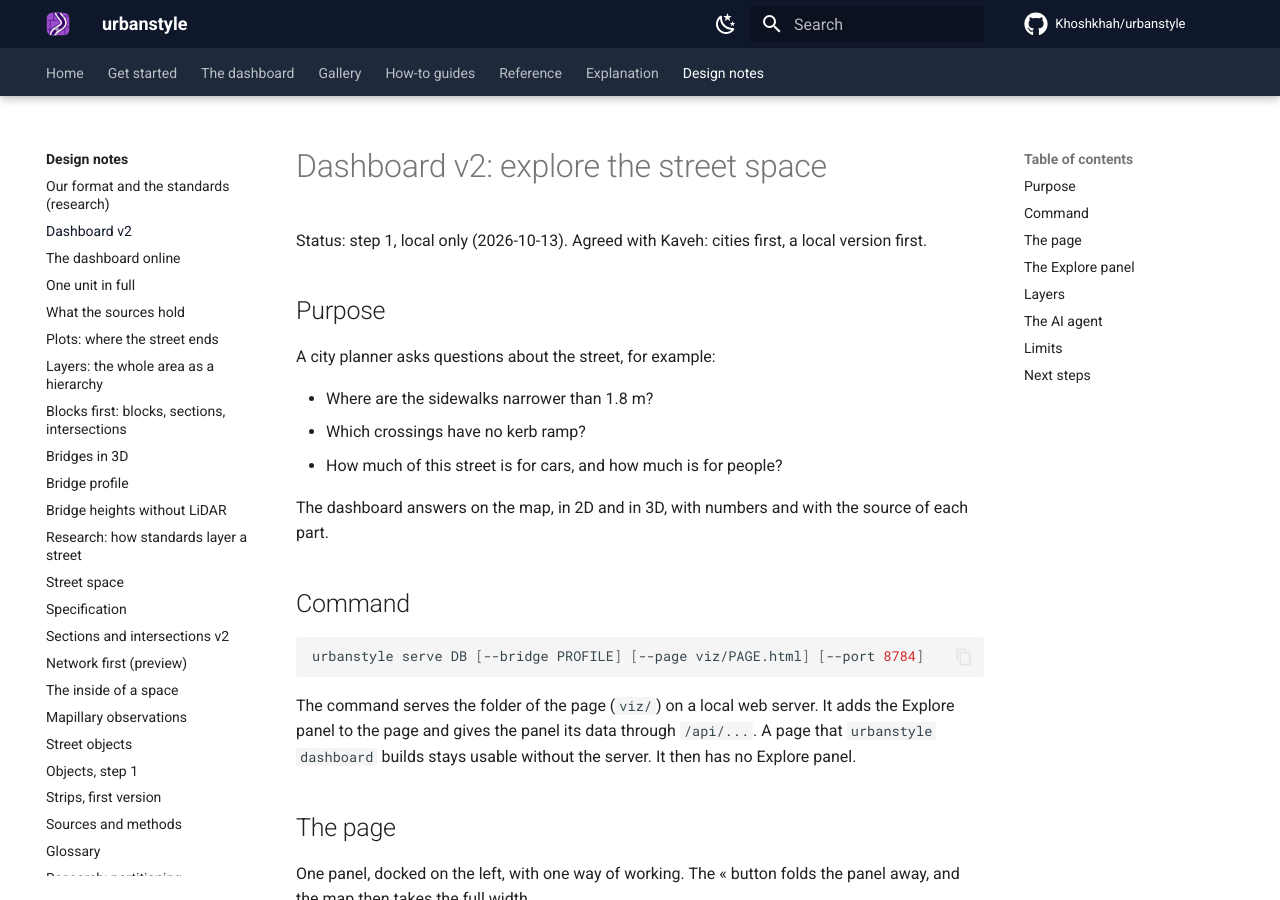
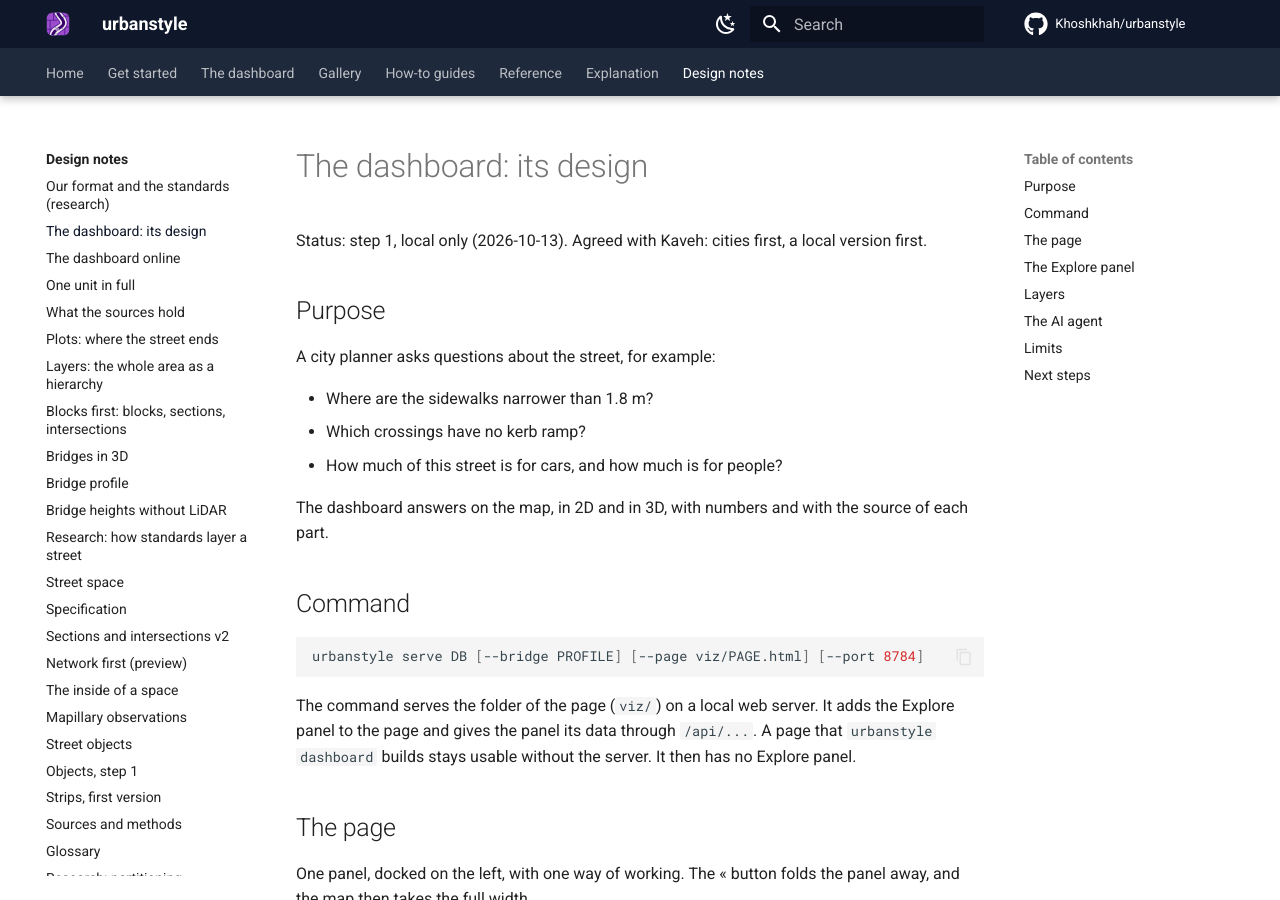
Before and after one commit to Khoshkhah/urbanstyle, an MkDocs documentation site: the page built from docs/design/dashboard.md, in a window 1280 px wide and 900 px high. Built offline with MkDocs 1.6.1 and Material for MkDocs 9.7.7, drawn with Linux system fonts in a browser that asks for light colours; comment, search, counter and statistics services are not loaded.

Commit message:
Docs: the dashboard's design note without "v2" (there is one dashboard)
Co-Authored-By: Claude Opus 5.5 <noreply@anthropic.com>

```diff
--- a/docs/design/dashboard-v2.md
+++ b/docs/design/dashboard.md
@@ -1,4 +1,4 @@
-# Dashboard v2: explore the street space
+# The dashboard: its design
 
 Status: step 1, local only (2026-10-13). Agreed with Kaveh: cities first, a local version first.
 
--- a/mkdocs.yml
+++ b/mkdocs.yml
@@ -66,7 +66,7 @@ nav:
   - Design notes:
       - design/index.md
       - "Our format and the standards (research)": design/standards-comparison.md
-      - "Dashboard v2": design/dashboard-v2.md
+      - "The dashboard: its design": design/dashboard.md
       - "The dashboard online": design/online-dashboard.md
       - One unit in full: design/unit-dossier.md
       - What the sources hold: design/source-inventory.md
--- a/src/urbanstyle/explore.html
+++ b/src/urbanstyle/explore.html
@@ -1,4 +1,4 @@
-<!-- the Explore panel (urbanstyle serve, docs/design/dashboard-v2.md): search, filters, results and questions to the AI agent; every
+<!-- the Explore panel (urbanstyle serve, docs/design/dashboard.md): search, filters, results and questions to the AI agent; every
 name is inside one function or starts with xp, so nothing meets roadstyle's globals -->
 <style>
 /* the panel (body.xp): docked on the left in place of the old one (#us); one way of working: Search, Filter, Browse or Ask give a result
```
Also changed, not shown: AGENTS.md (+1 -1 lines), docs/how-to/use-the-dashboard.md (+1 -1 lines), docs/plan.md (+1 -1 lines), 1 other file.
